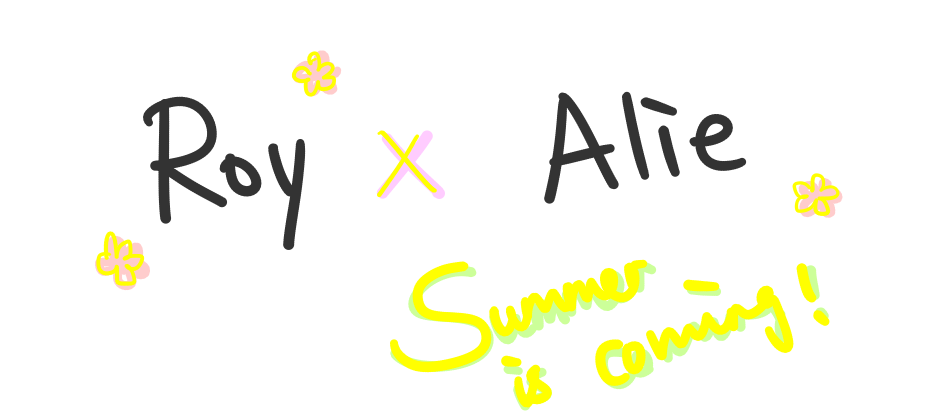
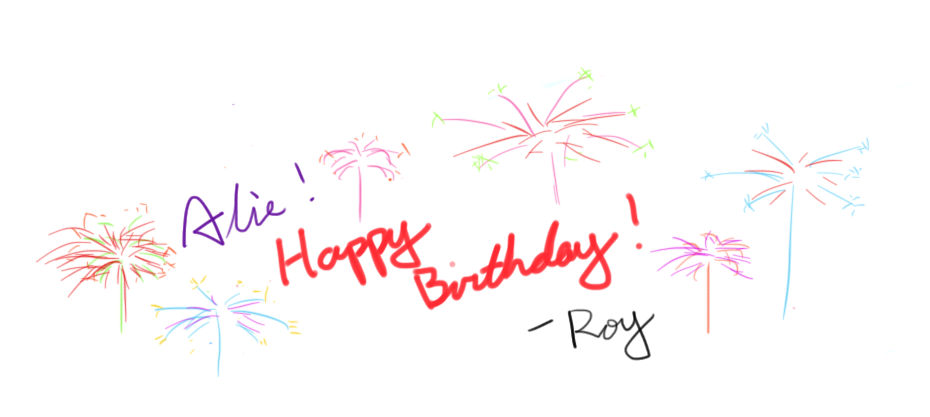
Before and after one commit to ruoyiwang/aliexroy, a plain HTML site: page index.html in a window 1280 px wide. Shown: the part 111-528 px from the top of the page, without its empty margins (159-1089 px from the left). Drawn offline with nearby package versions, Linux system fonts and the light colour scheme; a web font is replaced by a local one.

Commit message:
happy bday alie!

```diff
--- a/index.html
+++ b/index.html
@@ -12,7 +12,7 @@
 <body>
 
   <div id="picture">
-    <img src="img1.png"/>
+    <img src="img2.png"/>
   </div>
   <div class="time_container">
       <div class="time_time" id="days">
```
Also changed, not shown: img2.png (added).
